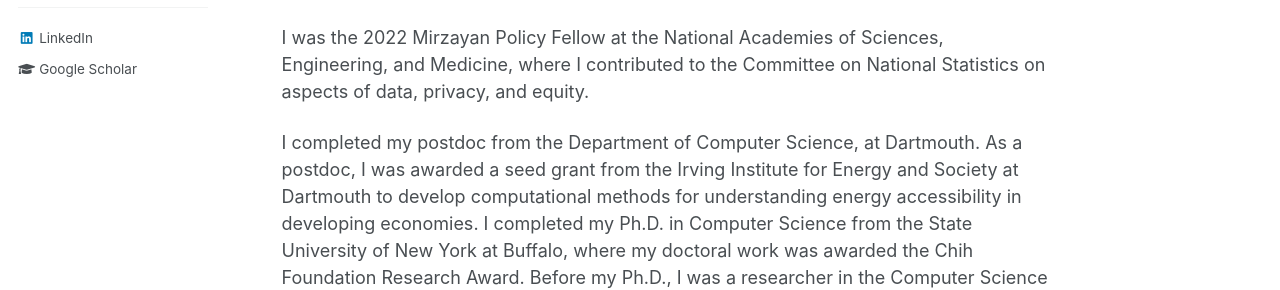
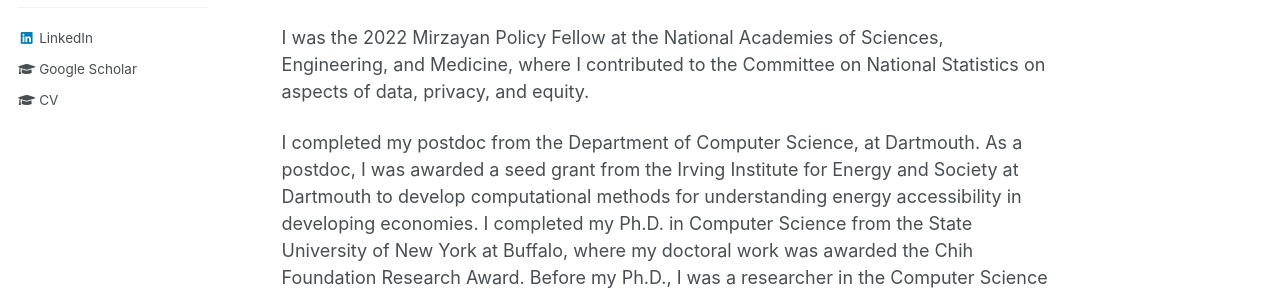
Before and after one commit to neetip/neetip.github.io, a Jekyll site: the page built from _pages/about.md, in a window 1280 px wide. Shown: the part 347-637 px from the top of the page. Built offline with Jekyll 4.4.1, drawn with Linux system fonts in a browser that asks for light colours.

Commit message:
Update author-profile.html

```diff
--- a/_includes/author-profile.html
+++ b/_includes/author-profile.html
@@ -118,7 +118,7 @@
 {% if author.wikipedia %}
 <li><a href="https://en.wikipedia.org/wiki/User:{{ author.wikipedia }}"><i class="fab fa-fw fa-wikipedia-w" aria-hidden="true"></i> Wikipedia</a></li>
 {% endif %}
-<!--li><a href="assets/docs/CV_Neeti_Nov22.pdf"><i class="fas fa-fw fa-graduation-cap"></i> CV</a></li>
+<li><a href="assets/docs/Neeti_CV_Feb23_new.pdf"><i class="fas fa-fw fa-graduation-cap"></i> CV</a></li>
 <!--li><a href="assets/docs/Pokhriyal_Researchstatement.pdf"><i class="fas fa-fw fa-graduation-cap"></i> Research Statement</a></li-->
 <!--li><a href="assets/docs/Pokhriyal_Teachingstatement.pdf"><i class="fas fa-fw fa-graduation-cap"></i> Teaching Statement</a></li-->
 </ul>
```
